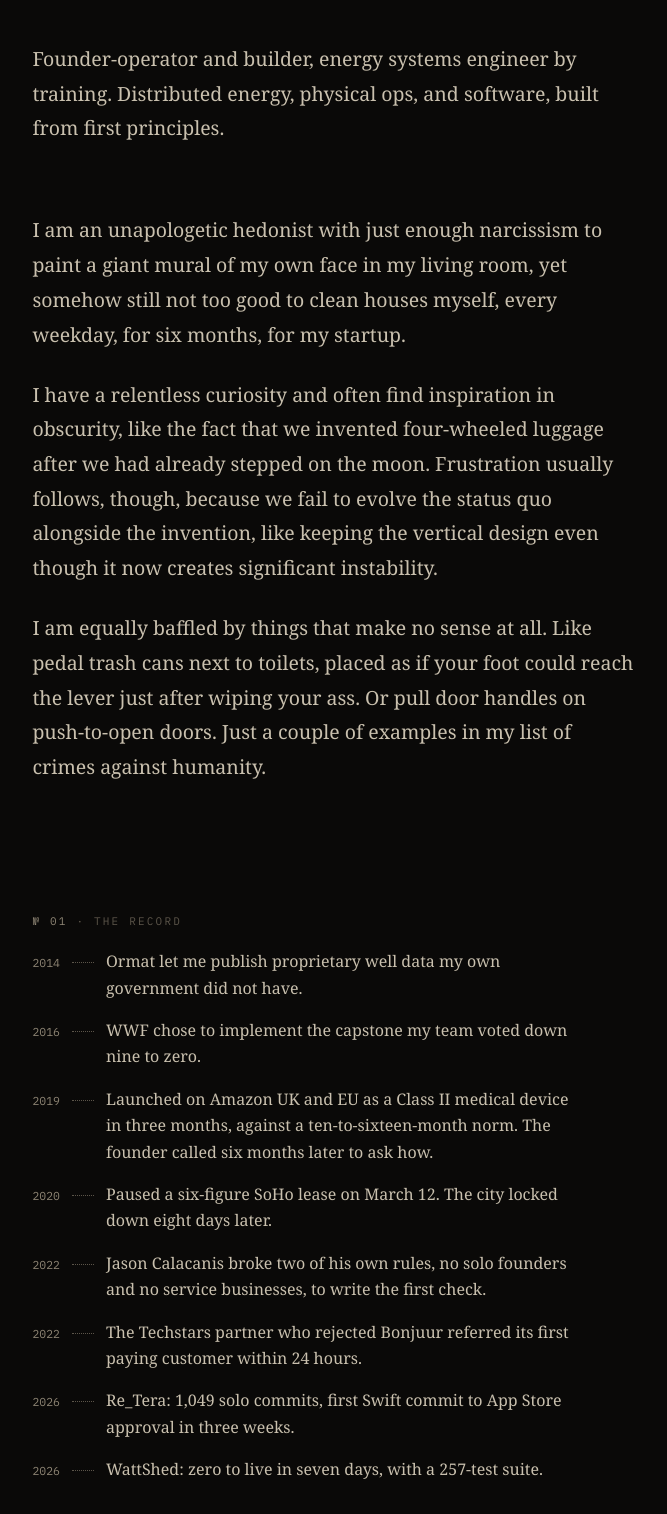
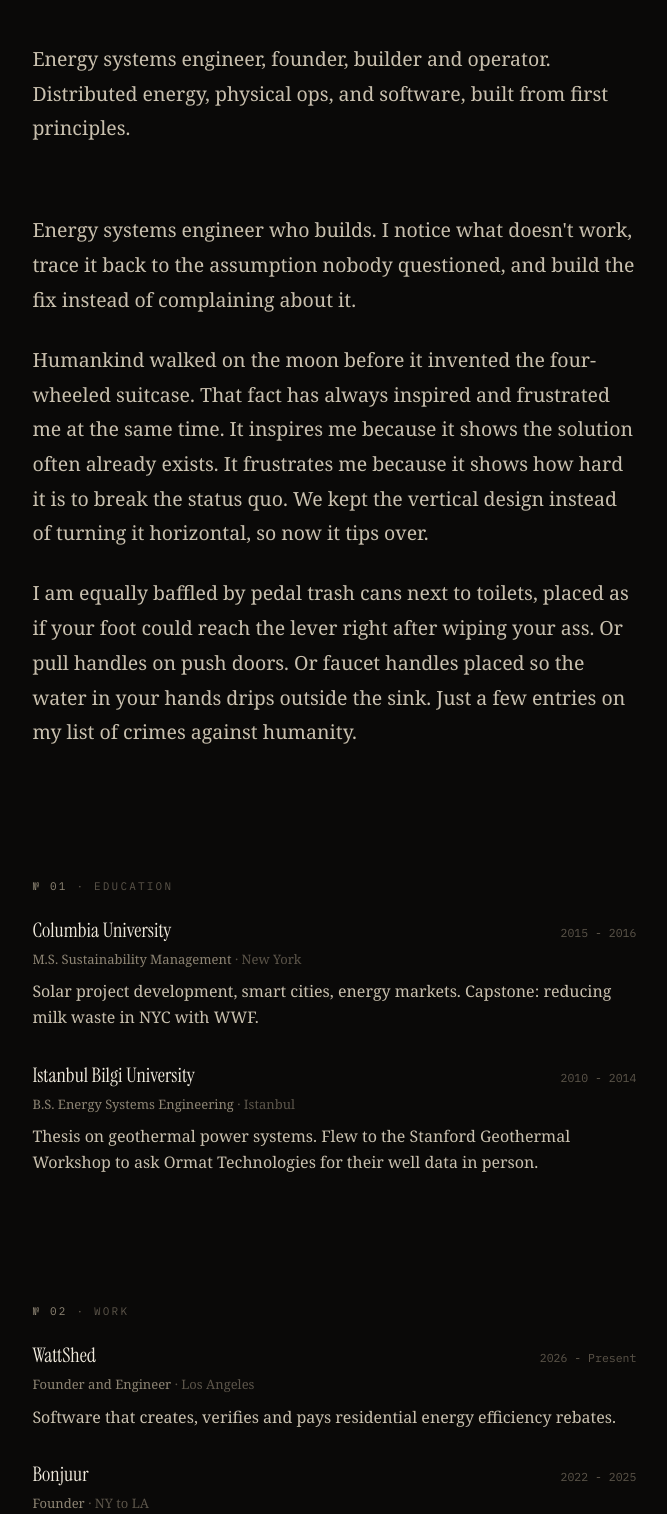
Before and after one commit to mrbese/mrbese.github.io, an Astro site: page /about in a window 1280 px wide. Shown: the part 186-1700 px from the top of the page, without its empty margins (98-765 px from the left). Built offline with nearby package versions, Linux system fonts and the light colour scheme; Astro itself is replaced by a stand-in of ours.

Commit message:
Reframe identity, rewrite about and Re_Tera copy, retire the record
Approved by Omer 2026-09-25. Identity now leads with energy systems
engineer, founder, builder, operator (chip, lede, homepage about blurb,
JSON-LD jobTitle, CLAUDE.md and DESIGN.md positioning rule). New /about
intro paragraphs, the record ledger removed (record.ts deleted, sections
renumbered), WattShed added to the career timeline, Bonjuur retitled and
redescribed, Tulip Haus, ISO and NULARIS notes corrected. WattShed
project copy describes the full product with no case study or
disclaimers, ManorOS loses its ships line, Re_Tera is an insurance policy
app on /projects and /retera, CellSense counts 35 rate plans. llms.txt
follows the same changes.

Co-Authored-By: Claude Opus 5.5 (1M context) <noreply@anthropic.com>
Claude-Session: https://claude.ai/code/session_019iNhZAnEnLiZAiZkbBV11j

```diff
--- a/public/llms.txt
+++ b/public/llms.txt
@@ -13,7 +13,7 @@
 
 ## Products
 
-- [WattShed](https://wattshed.co): live national rebate-program software with location-specific methodology offerings and a Milam County case study; no real payment execution
+- [WattShed](https://wattshed.co): live national software that creates, verifies and pays residential energy efficiency rebates; public no-login program designer for all 50 states and DC
 - [WattShed engineering notes](https://github.com/mrbese/wattshed-notes): public product and engineering documentation; source code remains private
 - [Re_Tera](https://apps.apple.com/us/app/re-tera-insurance-copilot/id6776045760): AI insurance copilot for homeowners and renters, available on the Apple App Store
 - [Re_Tera engineering notes](https://github.com/mrbese/retera-notes): public product and engineering documentation; source code remains private
@@ -22,7 +22,7 @@
 
 ## About
 
-- [About](https://mrbese.com/about/): a dated record of outcomes, 2014 to 2026
+- [About](https://mrbese.com/about/): education, career, and fellowships
 - [Projects](https://mrbese.com/projects/)
 
 ## Contact
--- a/src/data/record.ts
+++ /dev/null
@@ -1,41 +0,0 @@
-export interface RecordLine {
-  year: string;
-  line: string;
-}
-
-// A dated ledger of outcomes. Every line must stay literally true and
-// checkable; no claims, no adjectives, no entries without a verified year.
-export const record: RecordLine[] = [
-  {
-    year: '2014',
-    line: 'Ormat let me publish proprietary well data my own government did not have.',
-  },
-  {
-    year: '2016',
-    line: 'WWF chose to implement the capstone my team voted down nine to zero.',
-  },
-  {
-    year: '2019',
-    line: 'Launched on Amazon UK and EU as a Class II medical device in three months, against a ten-to-sixteen-month norm. The founder called six months later to ask how.',
-  },
-  {
-    year: '2020',
-    line: 'Paused a six-figure SoHo lease on March 12. The city locked down eight days later.',
-  },
-  {
-    year: '2022',
-    line: 'Jason Calacanis broke two of his own rules, no solo founders and no service businesses, to write the first check.',
-  },
-  {
-    year: '2022',
-    line: 'The Techstars partner who rejected Bonjuur referred its first paying customer within 24 hours.',
-  },
-  {
-    year: '2026',
-    line: 'Re_Tera: 1,049 solo commits, first Swift commit to App Store approval in three weeks.',
-  },
-  {
-    year: '2026',
-    line: 'WattShed: zero to live in seven days, with a 257-test suite.',
-  },
-];
--- a/src/data/site.ts
+++ b/src/data/site.ts
@@ -1,14 +1,14 @@
 export const site = {
   name: 'Omer Bese',
   wordmark: 'omer bese',
-  chip: 'operator · builder',
+  chip: 'energy systems engineer · founder · builder · operator',
   location: 'Los Angeles, California',
   focus: 'distributed energy · ops · software',
   // The standfirst is the homepage h1. The trailing period renders as the
   // red-period signature (sliced in index.astro), so keep it terminal.
   hero: 'I build energy tools and publish the research behind them.',
   lede:
-    'Founder-operator and builder, energy systems engineer by training. Distributed energy, physical ops, and software, built from first principles.',
+    'Energy systems engineer, founder, builder and operator. Distributed energy, physical ops, and software, built from first principles.',
   url: 'https://mrbese.com',
   ogImage: '/img/portrait.jpg',
 };
--- a/src/data/timeline.ts
+++ b/src/data/timeline.ts
@@ -25,18 +25,25 @@ export const education: Entry[] = [
 
 export const career: Entry[] = [
   {
+    org: 'WattShed',
+    role: 'Founder and Engineer',
+    period: '2026 - Present',
+    location: 'Los Angeles',
+    note: 'Software that creates, verifies and pays residential energy efficiency rebates.',
+  },
+  {
     org: 'Bonjuur',
-    role: 'Founder and CEO',
-    period: '2022 - Present',
+    role: 'Founder',
+    period: '2022 - 2025',
     location: 'NY to LA',
-    note: 'Timeshare subscription for a full-time housekeeper. Built a 180-person waitlist by cleaning houses myself for six months. First check from Jason Calacanis. Raised $90K, navigated the trough of sorrow, returned to energy.',
+    note: 'A daily housekeeping service built on short visits. Built a 180-person waitlist by cleaning houses myself for six months. First check from Jason Calacanis. Raised $90K, navigated the trough of sorrow, returned to energy.',
   },
   {
     org: 'Tulip Haus',
     role: 'Co-Founder',
     period: '2020 - 2025',
     location: 'New York',
-    note: 'Artisan home decor from Turkey. Days from a NYC retail lease when COVID hit, pivoted to e-commerce. When a crane hit the first container in Spain and the marine insurer walked away on jurisdiction, I read the primary sources and recovered the damages from the port operator directly. B2C failed, survived via B2B.',
+    note: 'Artisan home decor from Turkey. Days from a NYC retail lease when COVID hit, pivoted to e-commerce. When a crane hit the first container in Spain and the marine insurer walked away on jurisdiction, I read the primary sources and partially recovered the damages from the port operator directly. B2C failed, survived via B2B.',
   },
   {
     org: 'SpiroHome',
@@ -50,14 +57,14 @@ export const career: Entry[] = [
     role: 'Energy and Environment',
     period: '2018 - 2019',
     location: 'Istanbul',
-    note: 'Ran a program supplying industrial measurement devices to students for factory energy-efficiency analyses. Learned that bureaucracy takes a full year to launch a basic program.',
+    note: 'Helped build a program supplying industrial measurement devices to students for factory energy-efficiency analyses, and supervised its first audit. Learned that bureaucracy takes a full year to launch a basic program.',
   },
   {
     org: 'NULARIS',
     role: 'Energy Efficiency Engineer',
     period: '2016 - 2017',
     location: 'Los Angeles',
-    note: 'Audited buildings for the LADWP CLIP incentive program. Replaced half the lightbulbs at the Jonathan Club, a 30% electricity-bill drop after a two-day LED upgrade.',
+    note: 'Audited buildings for the LADWP CLIP incentive program. Replaced about half the lightbulbs at the Jonathan Club myself when crews were short. Most clients saw at least a 30% reduction.',
   },
 ];
 
--- a/src/layouts/BaseLayout.astro
+++ b/src/layouts/BaseLayout.astro
@@ -26,7 +26,7 @@ const person = {
   '@type': 'Person',
   name: site.name,
   url: site.url,
-  jobTitle: 'Energy Systems Engineer and Operator',
+  jobTitle: 'Energy Systems Engineer, Founder, Builder and Operator',
   address: { '@type': 'PostalAddress', addressLocality: 'Los Angeles', addressRegion: 'CA', addressCountry: 'US' },
   sameAs: ['https://github.com/mrbese', 'https://x.com/mrbese', 'https://linkedin.com/in/omerbese'],
 };
--- a/src/pages/about.astro
+++ b/src/pages/about.astro
@@ -2,11 +2,11 @@
 import BaseLayout from '../layouts/BaseLayout.astro';
 import Row from '../components/Row.astro';
 import { education, career, fellowships } from '../data/timeline.ts';
-import { record } from '../data/record.ts';
+import { site } from '../data/site.ts';
 ---
 <BaseLayout
   title="About · Omer Bese"
-  description="Founder-operator and builder: Columbia M.S., a decade across a family business, a nonprofit, and three startups, and the shipped work to show for it."
+  description="Energy systems engineer, founder, builder and operator. Columbia M.S., a decade across a family business, a nonprofit, and three startups."
   path="/about"
 >
   <div class="phead reveal">
@@ -16,46 +16,30 @@ import { record } from '../data/record.ts';
 
   <section class="essay">
     <div class="prose">
-      <p>
-        Founder-operator and builder, energy systems engineer by training. Distributed energy,
-        physical ops, and software, built from first principles.
-      </p>
+      <p>{site.lede}</p>
     </div>
     <div class="prose record">
       <p>
-        I am an unapologetic hedonist with just enough narcissism to paint a giant mural of my
-        own face in my living room, yet somehow still not too good to clean houses myself,
-        every weekday, for six months, for my startup.
+        Energy systems engineer who builds. I notice what doesn't work, trace it back to the
+        assumption nobody questioned, and build the fix instead of complaining about it.
       </p>
       <p>
-        I have a relentless curiosity and often find inspiration in obscurity, like the fact
-        that we invented four-wheeled luggage after we had already stepped on the moon.
-        Frustration usually follows, though, because we fail to evolve the status quo alongside
-        the invention, like keeping the vertical design even though it now creates significant
-        instability.
+        Humankind walked on the moon before it invented the four-wheeled suitcase. That fact has
+        always inspired and frustrated me at the same time. It inspires me because it shows the
+        solution often already exists. It frustrates me because it shows how hard it is to break
+        the status quo. We kept the vertical design instead of turning it horizontal, so now it
+        tips over.
       </p>
       <p>
-        I am equally baffled by things that make no sense at all. Like pedal trash cans next to
-        toilets, placed as if your foot could reach the lever just after wiping your ass. Or
-        pull door handles on push-to-open doors. Just a couple of examples in my list of
-        crimes against humanity.
+        I am equally baffled by pedal trash cans next to toilets, placed as if your foot could
+        reach the lever right after wiping your ass. Or pull handles on push doors. Or faucet
+        handles placed so the water in your hands drips outside the sink. Just a few entries on
+        my list of crimes against humanity.
       </p>
     </div>
   </section>
 
-  <Row label="the record" num="01">
-    <div class="ledger">
-      {record.map((r) => (
-        <div class="rec">
-          <span class="ryr">{r.year}</span>
-          <span class="rlead" aria-hidden="true"></span>
-          <span class="rtxt">{r.line}</span>
-        </div>
-      ))}
-    </div>
-  </Row>
-
-  <Row label="education" num="02">
+  <Row label="education" num="01">
     {education.map((e) => (
       <div class="entry">
         <div class="etop"><span class="org">{e.org}</span><span class="per">{e.period}</span></div>
@@ -65,7 +49,7 @@ import { record } from '../data/record.ts';
     ))}
   </Row>
 
-  <Row label="work" num="03">
+  <Row label="work" num="02">
     {career.map((e) => (
       <div class="entry">
         <div class="etop"><span class="org">{e.org}</span><span class="per">{e.period}</span></div>
@@ -75,7 +59,7 @@ import { record } from '../data/record.ts';
     ))}
   </Row>
 
-  <Row label="elsewhere" num="04">
+  <Row label="elsewhere" num="03">
     <p class="fell">{fellowships.join('  ·  ')}</p>
   </Row>
 </BaseLayout>
@@ -84,11 +68,6 @@ import { record } from '../data/record.ts';
   .essay .prose{max-width:var(--measure)}
   .record p{margin:0 0 1.3em}
   .record p:last-child{margin-bottom:0}
-  .ledger{display:flex;flex-direction:column;gap:16px}
-  .rec{display:flex;align-items:baseline;gap:12px;max-width:62ch}
-  .ryr{font-family:var(--mono);font-size:11.5px;color:var(--ink-2);flex:none;font-variant-numeric:tabular-nums}
-  .rlead{border-bottom:1px dotted var(--ink-3);width:22px;transform:translateY(-4px);flex:none}
-  .rtxt{font-size:var(--t-body);line-height:1.65;color:var(--ink-1)}
   .entry{margin-top:28px}
   .entry:first-child{margin-top:0}
   .etop{display:flex;justify-content:space-between;gap:16px;align-items:baseline}
--- a/src/pages/index.astro
+++ b/src/pages/index.astro
@@ -45,7 +45,7 @@ const heroDot = site.hero.endsWith('.') ? '.' : '';
 
   <Row label="about">
     <p class="lede reveal">
-      Founder, operator, and energy systems engineer. Columbia M.S., a decade across a
+      Energy systems engineer, founder, builder and operator. Columbia M.S., a decade across a
       family business, a nonprofit, and three startups.
     </p>
     <Rail />
```
Also changed, not shown: CLAUDE.md (+2 -2 lines), DESIGN.md (+1 -1 lines), src/data/projects.ts (+4 -4 lines), src/pages/retera.astro (+15 -11 lines).
